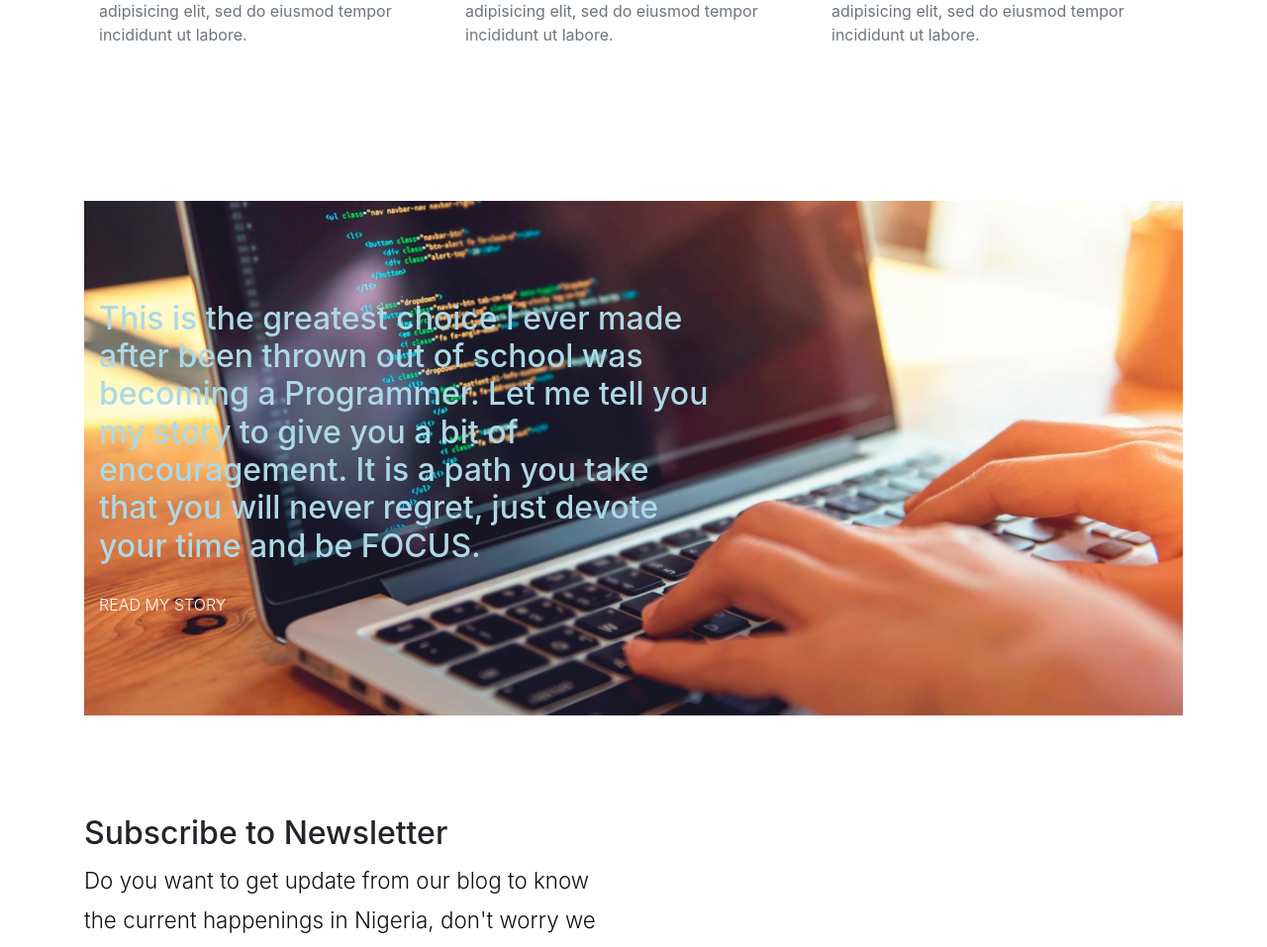
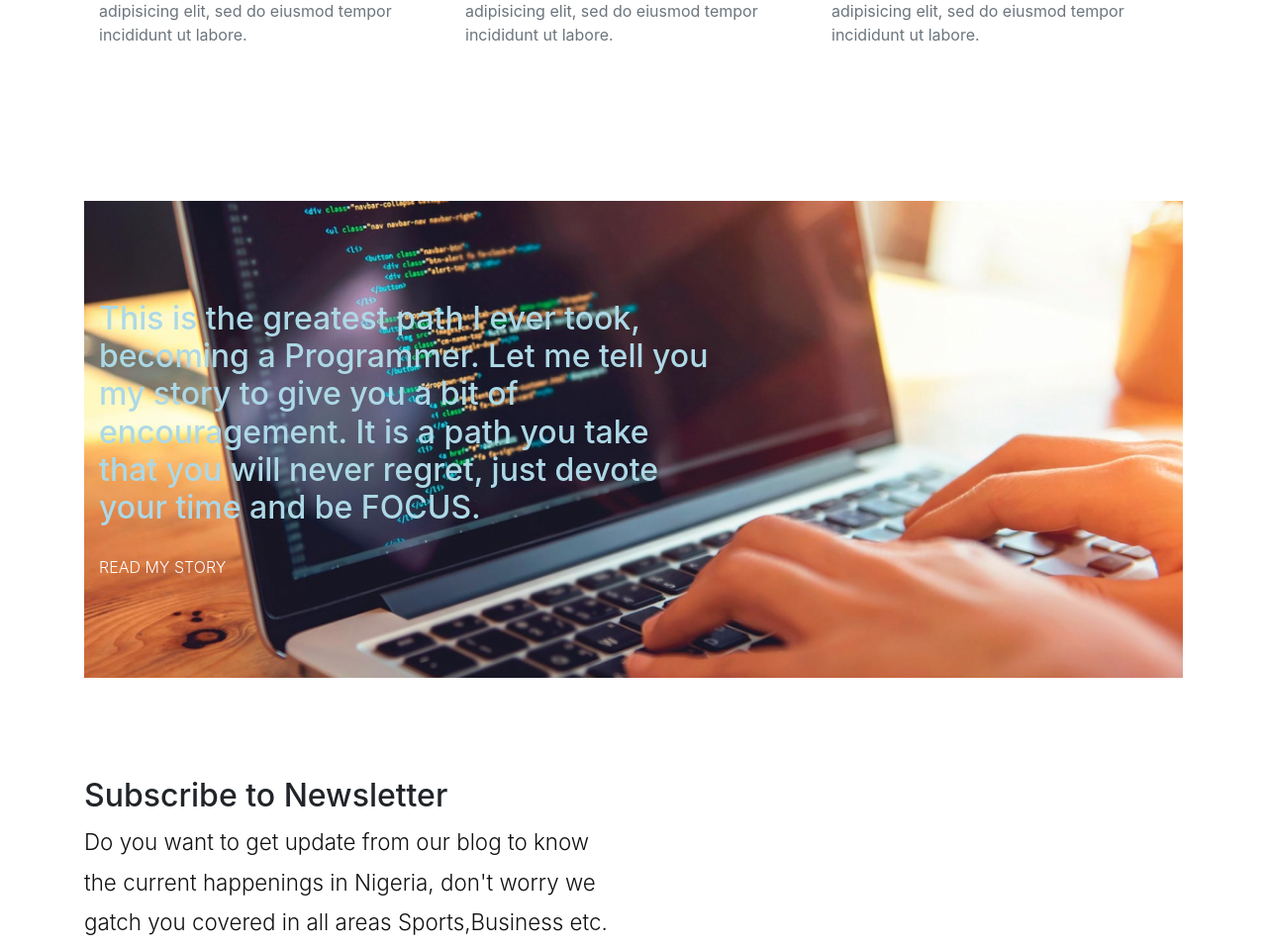
Before and after one commit to sirnusi/django-deployment-example, a Django app: page / in a window 1280 px wide. Shown: the part 994-1951 px from the top of the page at 99% size. Run offline with Django 3.2, Linux system fonts and the light colour scheme; some libraries are stand-ins or nearby versions.

Commit message:
initial commit

```diff
--- a/blogapp/templates/blog_application/aboutme.html
+++ b/blogapp/templates/blog_application/aboutme.html
@@ -2,7 +2,7 @@
 {% extends 'blog_application/base.html' %}
 {% block body_block %}
     <h1 style="margin-top: 100px; font-size: 70px; text-align: center;" >My Little Story </h1>
-    <h4 style="margin-top: 15px; text-align: justify; font-size: small;">It started in 2020 when I was thrown out of school for a mistake I made I wouldn't say the name of the school
+    <h4 style="margin-top: 15px; text-align: justify; font-weight: lighter;">It started in 2020 when I was thrown out of school for a mistake I made I wouldn't say the name of the school
          but my friends who see this story would understand what I'm talking about and when my very close relatives heard they were all
          in shock, wondering how it happened cos they all knew me to be a very gentle person, I was in great shock when my parents showed me the message the school sent.
          I could not tell my friends at home cos it was bad news. At that point i didn't know where to start from, it was as if the whole world had fallen on my head,
--- a/blogapp/templates/blog_application/index.html
+++ b/blogapp/templates/blog_application/index.html
@@ -86,11 +86,11 @@
   </div>
 </section>
 
-<section style="background-image: url(static/images/programming.jpg); background-size: cover; background-position: center bottom;color: white;" class="divider">
+<section style="background-image: url(static/images/programming.jpg); background-size: cover; background-position: center;color: white;background-size: cover;" class="divider">
   <div class="container-fluid">
     <div class="row">
       <div class="col-md-7">
-        <h2 style="color: lightblue;">This is the greatest choice I ever made after been thrown out of school was becoming a Programmer.
+        <h2 style="color: lightblue;">This is the greatest path I ever took, becoming a Programmer.
         Let me tell you my story to give you a bit of encouragement. It is a path you take that you will never regret, just devote your time and be FOCUS. </h2><a href="{% url 'blogapp:aboutme' %}" class="hero-link">Read my story</a>
       </div>
     </div>
```
